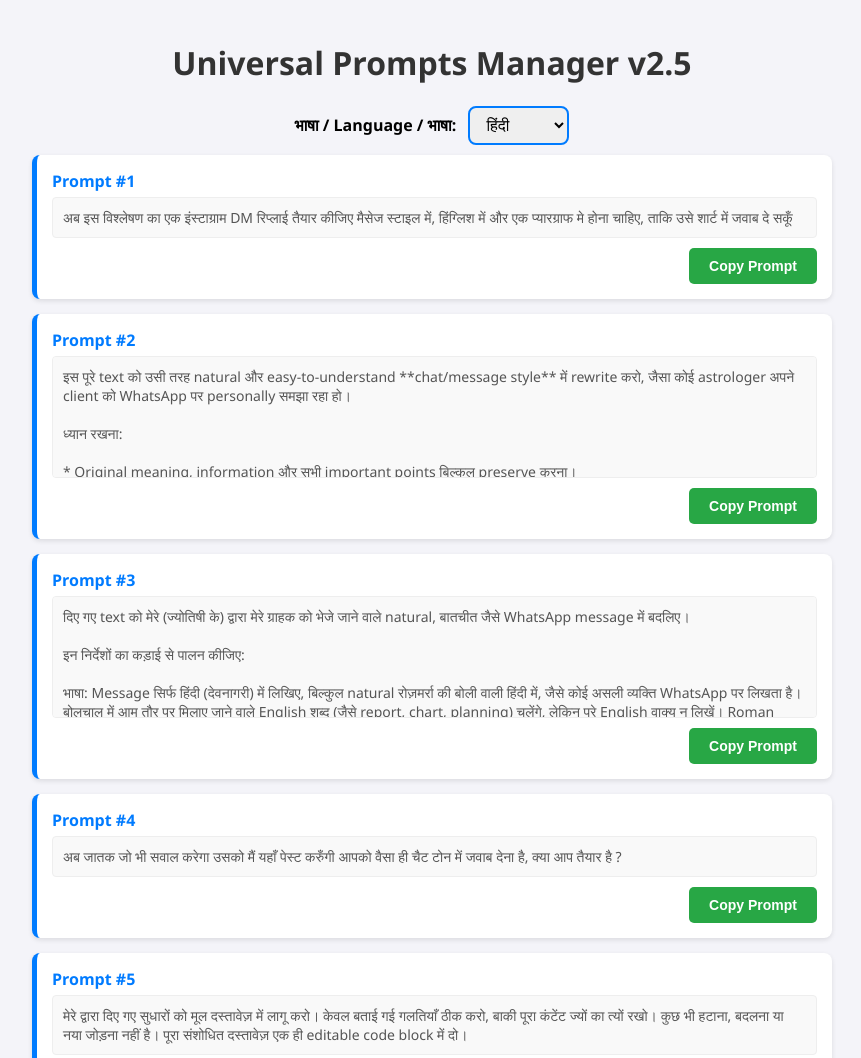
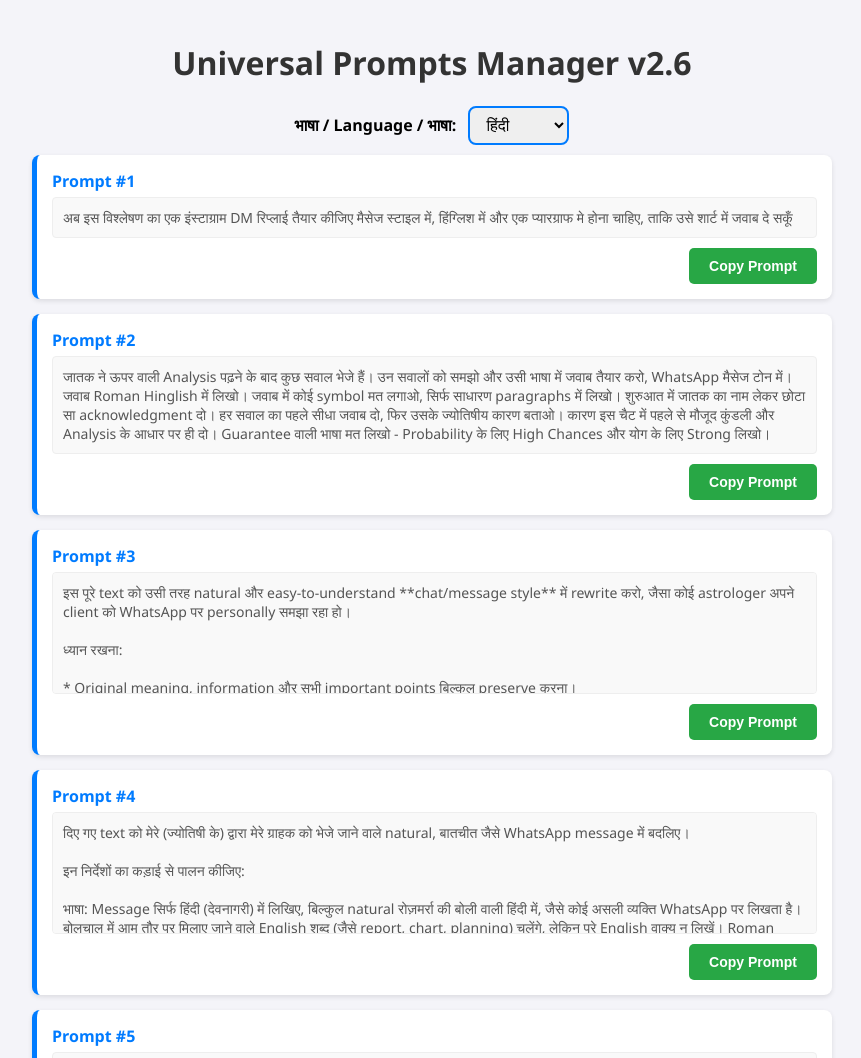
Before and after one commit to AstroSarang/astro-app-tools, a plain HTML site: page propmts/home.html in a window 1280 px wide. Shown: the top 1058 px of the page, without its empty margins (208-1069 px from the left). Drawn offline with Linux system fonts and the light colour scheme.

Commit message:
Universal Prompts Manager v2.6: add follow-up reply prompt at #2 (7 prompts total)

```diff
--- a/propmts/home.html
+++ b/propmts/home.html
@@ -95,7 +95,7 @@
 </head>
 <body>
 
-    <h1>Universal Prompts Manager v2.5</h1>
+    <h1>Universal Prompts Manager v2.6</h1>
     <div style="text-align:center; margin:10px 0;">
         <label for="lang-select" style="font-weight:bold; margin-right:8px;">भाषा / Language / भाषा:</label>
         <select id="lang-select" onchange="changeLanguage(this.value)" style="padding:8px 12px; font-size:16px; border-radius:8px; border:2px solid #007bff;">
@@ -117,6 +117,8 @@
     <script>
         // यहाँ आपका पूरा डेटा है
         const rawData_hi = `अब इस विश्लेषण का एक इंस्टाग्राम DM रिप्लाई तैयार कीजिए मैसेज स्टाइल में, हिंग्लिश में और एक प्यारग्राफ मे होना चाहिए, ताकि उसे शार्ट में जवाब दे सकूँ
+----------
+जातक ने ऊपर वाली Analysis पढ़ने के बाद कुछ सवाल भेजे हैं। उन सवालों को समझो और उसी भाषा में जवाब तैयार करो, WhatsApp मैसेज टोन में। जवाब Roman Hinglish में लिखो। जवाब में कोई symbol मत लगाओ, सिर्फ साधारण paragraphs में लिखो। शुरुआत में जातक का नाम लेकर छोटा सा acknowledgment दो। हर सवाल का पहले सीधा जवाब दो, फिर उसके ज्योतिषीय कारण बताओ। कारण इस चैट में पहले से मौजूद कुंडली और Analysis के आधार पर ही दो। Guarantee वाली भाषा मत लिखो - Probability के लिए High Chances और योग के लिए Strong लिखो।
 ----------
 इस पूरे text को उसी तरह natural और easy-to-understand **chat/message style** में rewrite करो, जैसा कोई astrologer अपने client को WhatsApp पर personally समझा रहा हो।
 
@@ -181,6 +183,8 @@ Output: सिर्फ final बदला हुआ message दीजिए।
 ➤ अंत में सिर्फ यह पुष्टि करें - क्या आप आगे के विश्लेषण के लिए तैयार हैं?`;
         const rawData_en = `Now prepare a one-paragraph Instagram DM reply for this analysis in message style, in Hinglish, so that I can send a brief reply.
 ----------
+The native has sent some questions after reading the above Analysis. Understand them and prepare a reply in the same language, in WhatsApp message tone. Do not use any symbols in the reply, write only in simple paragraphs. Start with a brief acknowledgment using the native's name. For each question, give the direct answer first, then its astrological reasons. Base the reasons only on the chart and Analysis already present in this chat. Do not use guarantee language - use High Chances for probability and Strong for a yog or signal.
+----------
 Rewrite this entire text in the same natural and easy-to-understand **chat/message style**, as if an astrologer is personally explaining to their client on WhatsApp.
 
 Keep in mind:
@@ -243,6 +247,8 @@ Do not do any analysis right now. Only tell this much:
 ➤ Give a short list of what information and which analyses you have received.
 ➤ At the end, only confirm this - are you ready for the further analysis?`;
         const rawData_mr = `आता या विश्लेषणासाठी मेसेज स्टाइलमध्ये, हिंग्लिशमध्ये, एका परिच्छेदात एक इंस्टाग्राम DM उत्तर तयार करा, जेणेकरून मी थोडक्यात उत्तर देऊ शकेन.
+----------
+जातकाने वरील Analysis वाचल्यानंतर काही प्रश्न पाठवले आहेत. ते समजून घ्या आणि त्याच भाषेत उत्तर तयार करा, WhatsApp मेसेज टोनमध्ये. उत्तरात कोणतेही symbol वापरू नका, फक्त साध्या paragraphs मध्ये लिहा. सुरुवातीला जातकाचे नाव घेऊन छोटेसे acknowledgment द्या. प्रत्येक प्रश्नाचे आधी थेट उत्तर द्या, मग त्याची ज्योतिषीय कारणे सांगा. कारणे या चॅटमध्ये आधीपासून असलेल्या कुंडली आणि Analysis वरच आधारित असावीत. Guarantee ची भाषा वापरू नका - Probability साठी High Chances आणि योगासाठी Strong लिहा।
 ----------
 हा संपूर्ण मजकूर त्याच नैसर्गिक आणि समजायला सोप्या **chat/message style** मध्ये पुन्हा लिहा, जणू काही ज्योतिषी आपल्या क्लायंटला WhatsApp वर स्वतः समजावून सांगत आहे.
 
```
